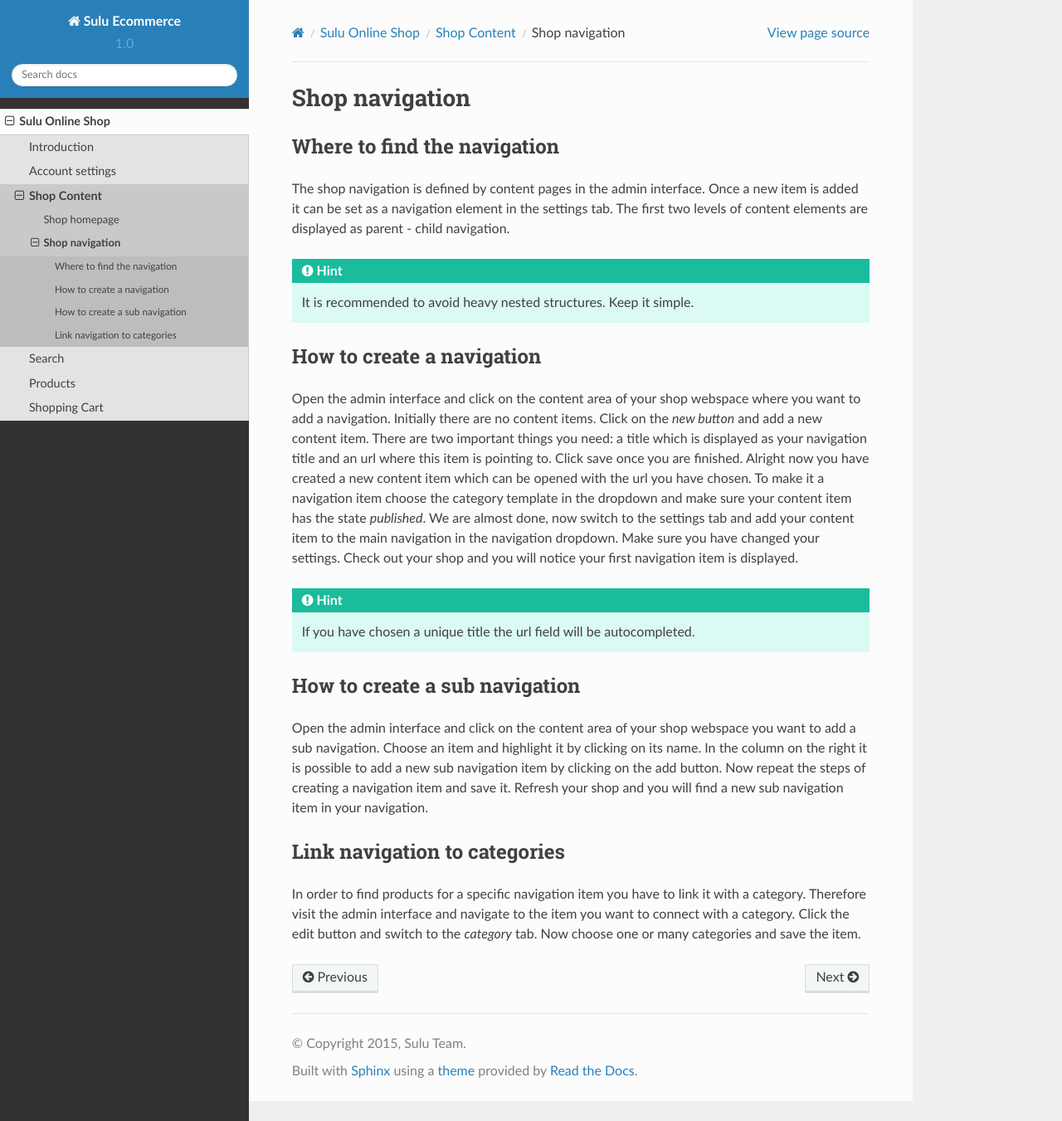
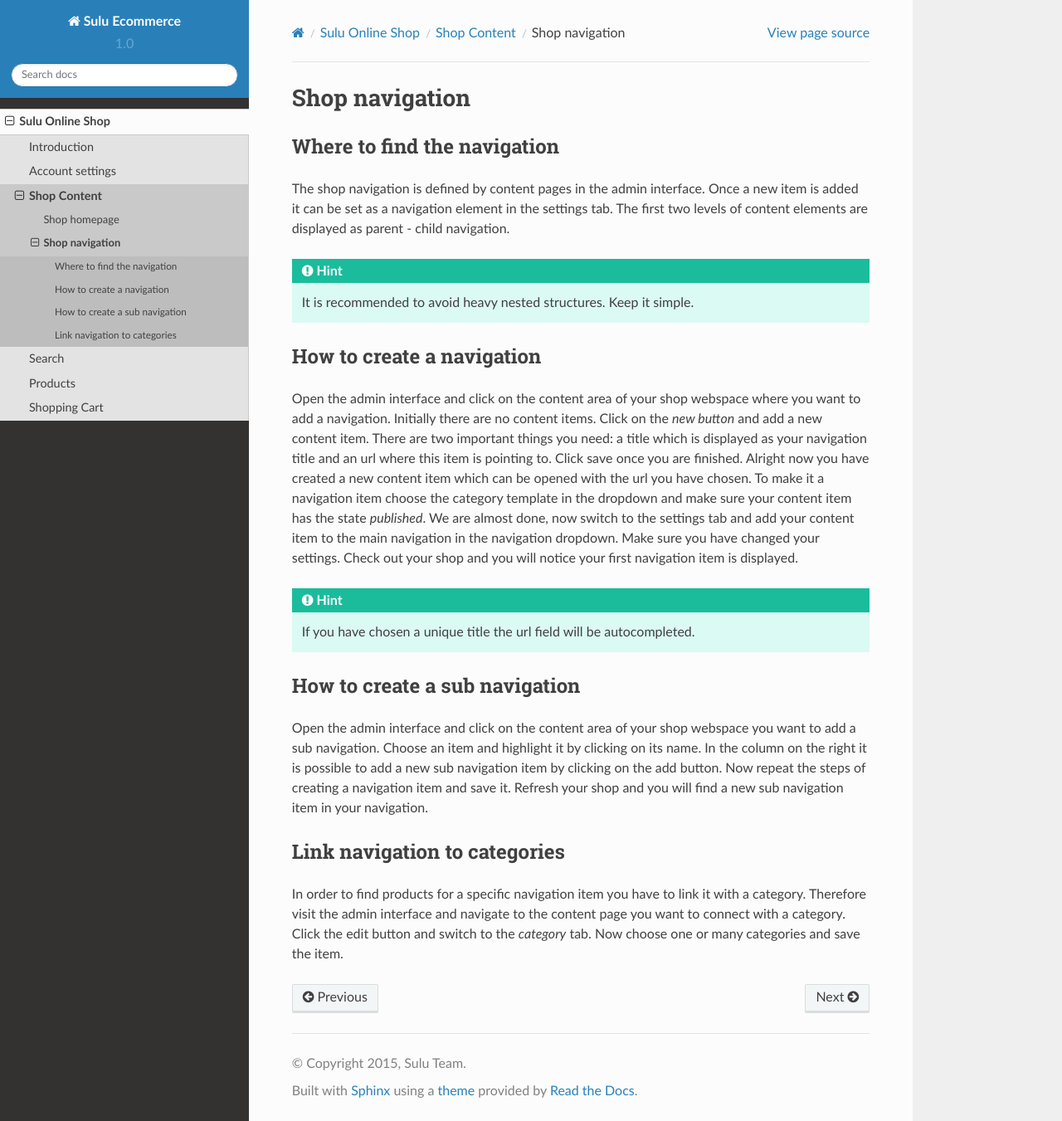
Before and after one commit to sulu/sulu-ecommerce-docs, a Sphinx documentation site: the page built from docs/shop/content/navigation.rst, in a window 1280 px wide and 1351 px high. Shown: the whole window at 83% size. Built offline with Sphinx 7.4.7 and the Read the Docs theme 2.0.0, drawn with Linux system fonts in a browser that asks for light colours.

Commit message:
fixed typo

```diff
--- a/docs/shop/content/navigation.rst
+++ b/docs/shop/content/navigation.rst
@@ -41,6 +41,6 @@ Link navigation to categories
 -----------------------------
 
 In order to find products for a specific navigation item you have to link it with
-a category. Therefore visit the admin interface and navigate to the item you want
-to connect with a category. Click the edit button and switch to the *category* tab.
-Now choose one or many categories and save the item.
+a category. Therefore visit the admin interface and navigate to the content page
+you want to connect with a category. Click the edit button and switch to the
+*category* tab. Now choose one or many categories and save the item.
--- a/docs/shop/introduction/sulu-ecommerce.rst
+++ b/docs/shop/introduction/sulu-ecommerce.rst
@@ -9,8 +9,8 @@ It is designed to help you build any online e-commerce system you need. The main
 goal is to provide an online shop where you can present your products and offer
 the ability to buy certain products.
 
-Sulu E-Commerce for large scale
--------------------------------
+Sulu E-Commerce strategy for large scale usage
+----------------------------------------------
 
 Unlike small B2C shops which usually have to maintain just about one hundred
 products, this strategy is designed for large online shops with thousands
--- a/docs/shop/products/detailpage.rst
+++ b/docs/shop/products/detailpage.rst
@@ -20,8 +20,8 @@ Image gallery
 -------------
 
 There is an image gallery on the detail page to display all given product images.
-Default the first image is displayed as a large cover image. For all images there
-is a thumbnails beyond the cover image. By clicking on it the thumbnail is
+By Default, the first image is displayed as a large cover image. For all images
+there is a thumbnails beyond the cover image. By clicking on it, the thumbnail is
 switching place with the cover image. By moving the mouse over the cover image
 it is zoomed in if the image is large enough. If no image exists a fallback image
 is displayed which is not zoomable.
```
